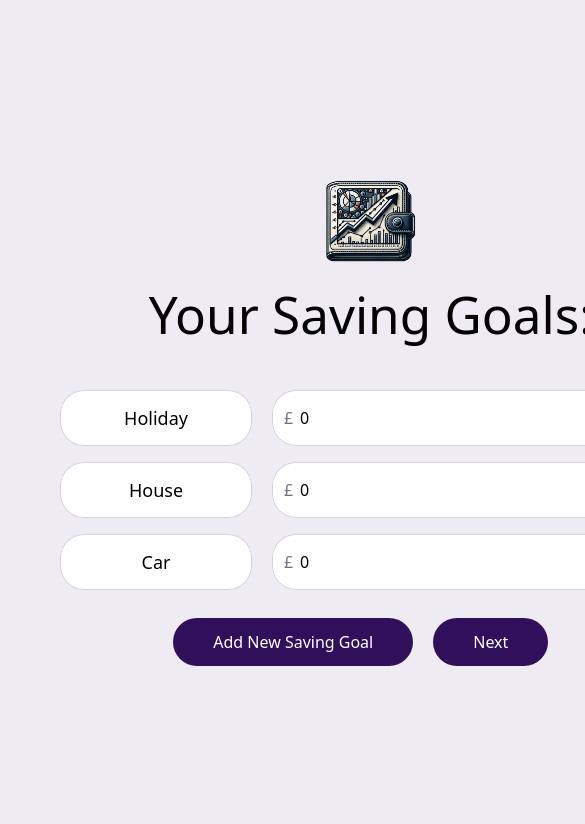
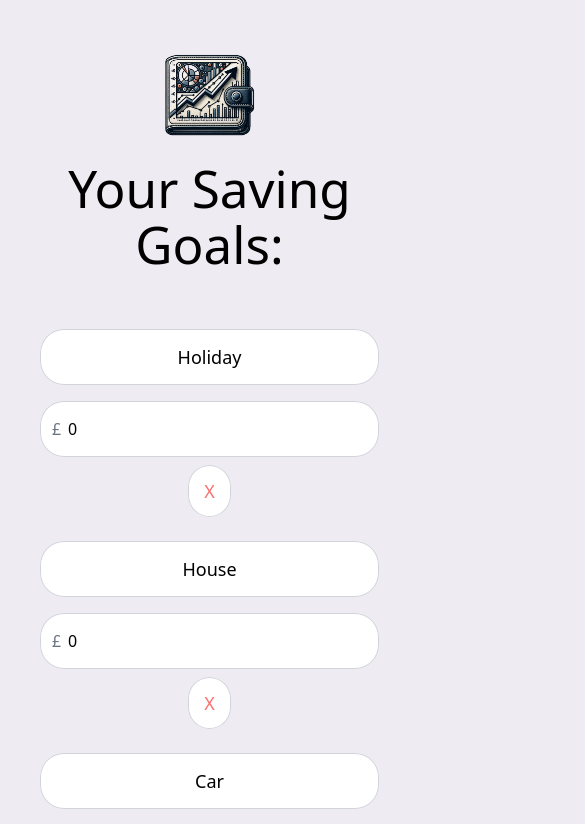
Before and after one commit to MrKatrish/insight_wallet, a React (Vite) app: page /savingsgoals in a window 390 px wide. Shown: the top 824 px of the page, 585 px wide, since content can reach past the window. Built offline with nearby package versions, Linux system fonts and the light colour scheme.

Commit message:
added responsivness to inputs

```diff
--- a/src/components/UserInput.jsx
+++ b/src/components/UserInput.jsx
@@ -3,16 +3,16 @@ import React from "react";
 export default function UserInput({ labelTitle, labelAmount, handleChange, handleDelete, id, handleLabelTitleChange }) {
   return (
     <>
-      <div className="flex p-2 justify-center">
+      <div className="flex flex-col sm:flex-row p-2 justify-center items-center">
         <input
           type="text"
-          className="text-lg font-medium leading-10 px-10 py-2 mx-5 border-0 ring-1 ring-inset ring-gray-300 w-48 bg-white rounded-3xl text-center"
+          className="text-lg font-medium leading-10 px-4 sm:px-10 py-2 my-2 sm:mx-2 border-0 ring-1 ring-inset ring-gray-300 w-full sm:w-48 bg-white rounded-3xl text-center"
           placeholder="Title"
           defaultValue={labelTitle || ''}
           onChange={(e) => {
             handleLabelTitleChange(id, e)}}
         />
-        <div className="relative">
+        <div className="relative flex items-center mt-2 sm:mt-0">
           <div className="absolute inset-y-0 left-0 flex items-center pl-3">
             <span className="text-gray-500 sm:text-md">£</span>
           </div>
@@ -26,7 +26,7 @@ export default function UserInput({ labelTitle, labelAmount, handleChange, handl
         </div>
         <button
           onClick={() => handleDelete(id)}
-          className="text-lg font-medium border-0 px-5 mx-5 ring-1 ring-inset ring-gray-300 rounded-3xl bg-white text-red-400"
+          className="text-lg font-medium border-0 px-4 sm:px-5 py-3 mx-2 sm:mx-5 ring-1 ring-inset ring-gray-300 rounded-3xl bg-white text-red-400 mt-2 sm:mt-0"
         >
           X
         </button>
```
